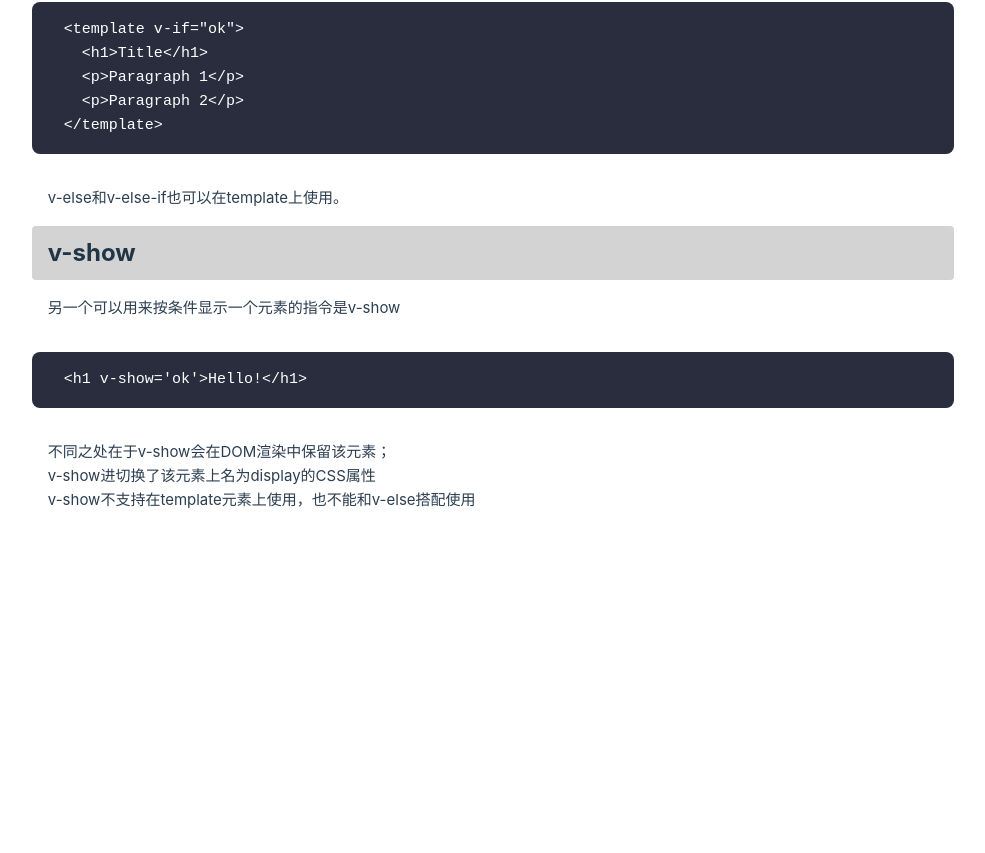
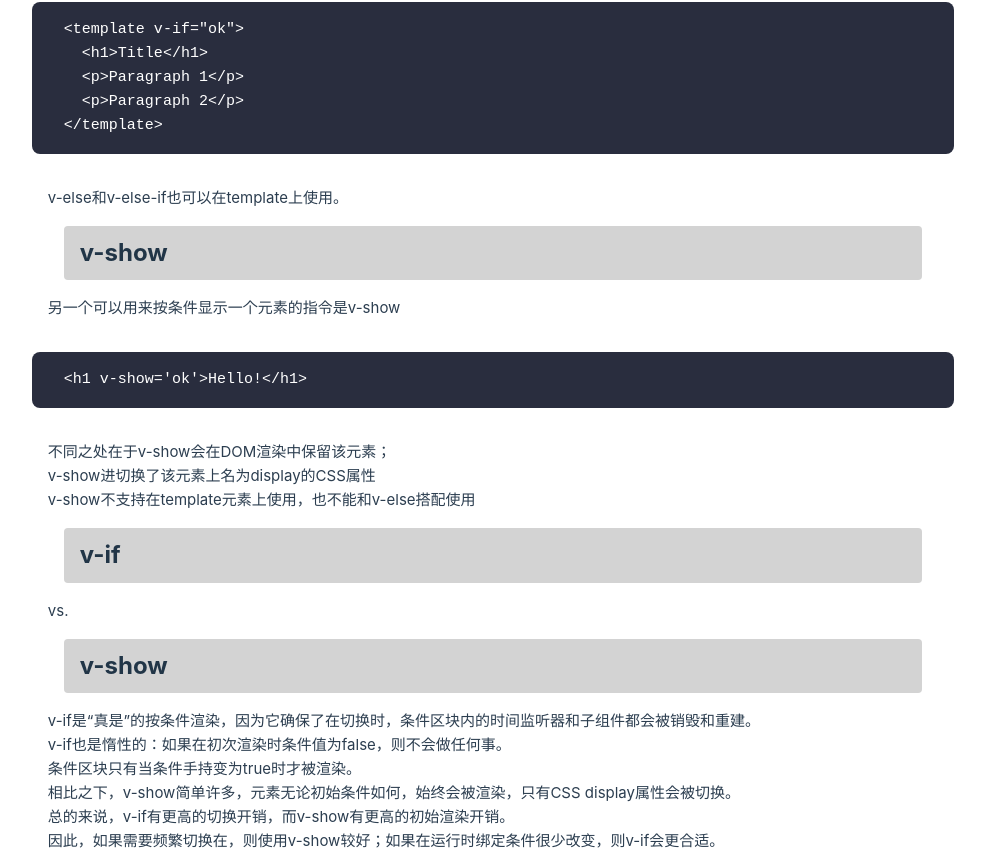
Before and after one commit to ShenlongDev/vue_xx, a Vue app: page / in a window 1280 px wide. Shown: the part 1275-2128 px from the top of the page, without its empty margins (147-1132 px from the left). Before the commit the page ends 1787 px from the top, so only its background shows below. Built offline with nearby package versions, Linux system fonts and the light colour scheme.

Commit message:
v-if_vs_v-show

```diff
--- a/src/ConditionalRendering.vue
+++ b/src/ConditionalRendering.vue
@@ -70,6 +70,14 @@ const templateVIfStr = `<template v-if="ok">
   <p>不同之处在于v-show会在DOM渲染中保留该元素；</p>
   <p>v-show进切换了该元素上名为display的CSS属性</p>
   <p>v-show不支持在template元素上使用，也不能和v-else搭配使用</p>
+
+  <HeadingTwo heading="v-if" />vs.<HeadingTwo heading="v-show" />
+  <p>v-if是“真是”的按条件渲染，因为它确保了在切换时，条件区块内的时间监听器和子组件都会被销毁和重建。</p>
+  <p>v-if也是惰性的：如果在初次渲染时条件值为false，则不会做任何事。</p>
+  <p>条件区块只有当条件手持变为true时才被渲染。</p>
+  <p>相比之下，v-show简单许多，元素无论初始条件如何，始终会被渲染，只有CSS display属性会被切换。</p>
+  <p>总的来说，v-if有更高的切换开销，而v-show有更高的初始渲染开销。</p>
+  <p>因此，如果需要频繁切换在，则使用v-show较好；如果在运行时绑定条件很少改变，则v-if会更合适。</p>
 </template>
 
 <style></style>
--- a/src/components/HeadingTwo.vue
+++ b/src/components/HeadingTwo.vue
@@ -12,8 +12,9 @@ defineProps(['heading'])
 
 <style scoped>
 .heading-container {
+  display: inline-block;
   padding: 0.5rem 1rem;
-  margin: 1rem -1rem;
+  margin: 1rem;
   border-radius: 0.25rem;
   background-color: lightgray;
   color: #213547;
```
